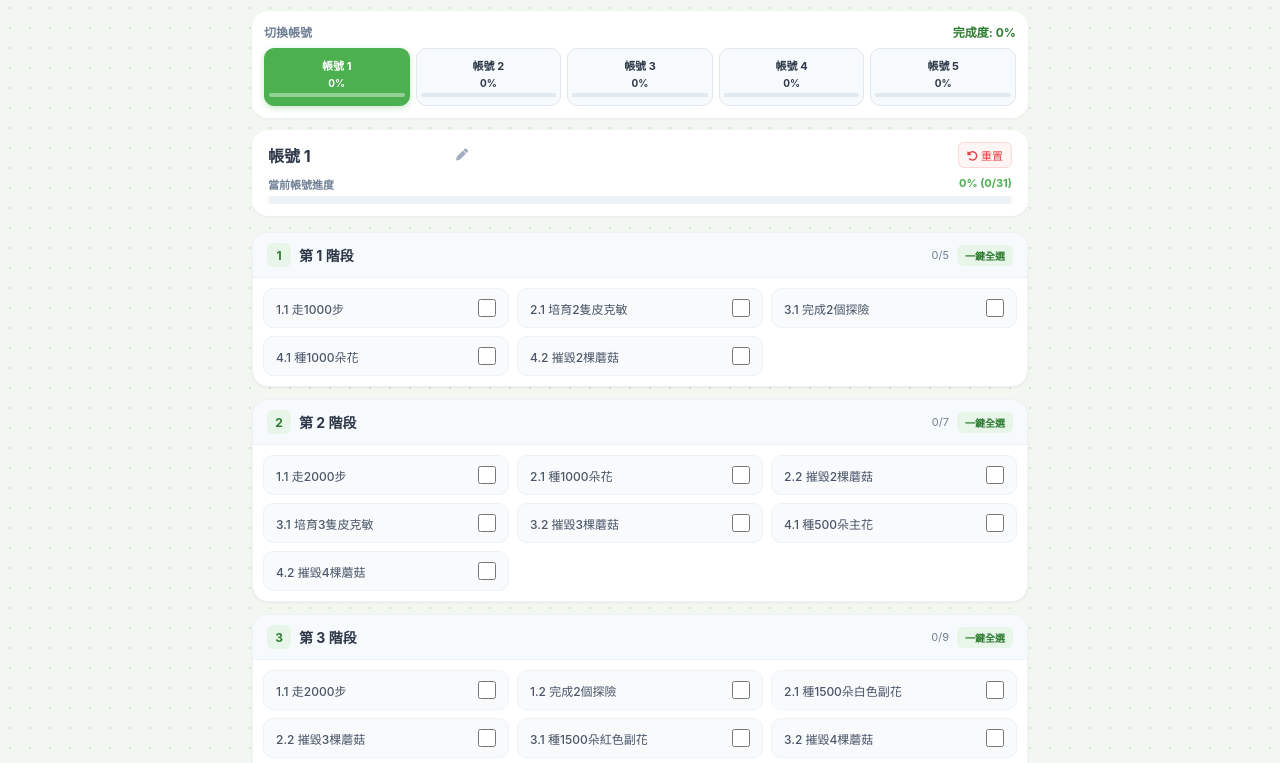
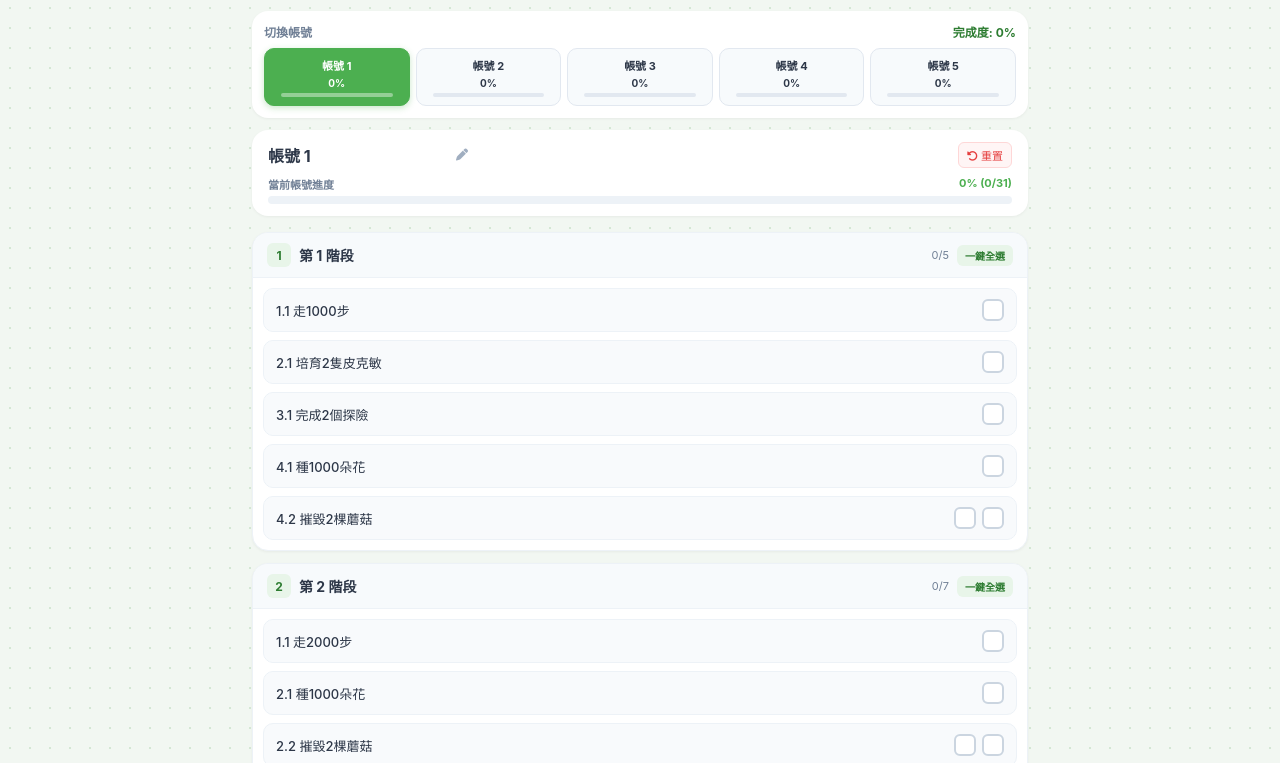
Before and after one commit to ccherry0172-collab/Pikmin-tracker-, a plain HTML site: page index.html in a window 1280 px wide. Shown: the part 62-825 px from the top of the page. Drawn offline with Linux system fonts and the light colour scheme.

Commit message:
Update index.html

```diff
--- a/index.html
+++ b/index.html
@@ -72,16 +72,18 @@
             justify-content: center;
             font-size: 18px;
             box-shadow: 0 2px 5px rgba(76, 175, 80, 0.3);
+            flex-shrink: 0;
         }
 
         .logo-text h1 {
-            font-size: 16px;
+            font-size: 15px;
             font-weight: 800;
             color: #1a202c;
             line-height: 1.2;
             display: flex;
             align-items: center;
             gap: 6px;
+            white-space: nowrap;
         }
 
         .tag {
@@ -91,6 +93,7 @@
             padding: 2px 6px;
             border-radius: 4px;
             font-weight: bold;
+            white-space: nowrap;
         }
 
         .logo-text p {
@@ -106,7 +109,7 @@
         .btn {
             border: none;
             outline: none;
-            padding: 6px 12px;
+            padding: 6px 10px;
             border-radius: 8px;
             font-size: 12px;
             font-weight: bold;
@@ -115,6 +118,7 @@
             align-items: center;
             gap: 4px;
             transition: all 0.2s;
+            white-space: nowrap;
         }
 
         .btn-primary {
@@ -164,7 +168,7 @@
             background: #f7fafc;
             border: 1px solid #e2e8f0;
             border-radius: 10px;
-            padding: 8px 4px;
+            padding: 8px 2px;
             text-align: center;
             cursor: pointer;
             display: flex;
@@ -196,7 +200,7 @@
         }
 
         .progress-bar-bg {
-            width: 100%;
+            width: 80%;
             height: 4px;
             background: #e2e8f0;
             border-radius: 2px;
@@ -363,8 +367,8 @@
 
         .tasks-grid {
             padding: 10px;
-            display: grid;
-            grid-template-columns: repeat(auto-fill, minmax(220px, 1fr));
+            display: flex;
+            flex-direction: column;
             gap: 8px;
         }
 
@@ -376,18 +380,18 @@
             display: flex;
             align-items: center;
             justify-content: space-between;
-            cursor: pointer;
             transition: background 0.15s;
         }
 
-        .task-item:active {
-            background: var(--primary-light);
+        .task-item.completed {
+            background: #f0fdf4;
+            border-color: #bbf7d0;
         }
 
         .task-label {
-            font-size: 12px;
+            font-size: 13px;
             font-weight: 500;
-            color: #4a5568;
+            color: #2d3748;
             flex: 1;
             padding-right: 8px;
         }
@@ -397,11 +401,36 @@
             color: #a0aec0;
         }
 
-        .task-checkbox {
-            width: 18px;
-            height: 18px;
-            accent-color: var(--primary);
+        /* 多重勾選框區域 */
+        .checkbox-group {
+            display: flex;
+            gap: 6px;
+            align-items: center;
+        }
+
+        .custom-checkbox {
+            width: 22px;
+            height: 22px;
+            border: 2px solid #cbd5e0;
+            border-radius: 6px;
+            background: white;
             cursor: pointer;
+            display: flex;
+            align-items: center;
+            justify-content: center;
+            transition: all 0.2s;
+        }
+
+        .custom-checkbox.checked {
+            background: var(--primary);
+            border-color: var(--primary);
+            color: white;
+        }
+
+        .custom-checkbox.checked::after {
+            content: '✓';
+            font-size: 14px;
+            font-weight: bold;
         }
 
         /* 彈出視窗 Modal */
@@ -565,55 +594,55 @@
                 stage: 1,
                 title: "第 1 階段",
                 substeps: [
-                    { id: "1_1_1", name: "1.1 走1000步" },
-                    { id: "1_2_1", name: "2.1 培育2隻皮克敏" },
-                    { id: "1_3_1", name: "3.1 完成2個探險" },
-                    { id: "1_4_1", name: "4.1 種1000朵花" },
-                    { id: "1_4_2", name: "4.2 摧毀2棵蘑菇" }
+                    { id: "1_1_1", name: "1.1 走1000步", count: 1 },
+                    { id: "1_2_1", name: "2.1 培育2隻皮克敏", count: 1 },
+                    { id: "1_3_1", name: "3.1 完成2個探險", count: 1 },
+                    { id: "1_4_1", name: "4.1 種1000朵花", count: 1 },
+                    { id: "1_4_2", name: "4.2 摧毀2棵蘑菇", count: 2 }
                 ]
             },
             {
                 stage: 2,
                 title: "第 2 階段",
                 substeps: [
-                    { id: "2_1_1", name: "1.1 走2000步" },
-                    { id: "2_2_1", name: "2.1 種1000朵花" },
-                    { id: "2_2_2", name: "2.2 摧毀2棵蘑菇" },
-                    { id: "2_3_1", name: "3.1 培育3隻皮克敏" },
-                    { id: "2_3_2", name: "3.2 摧毀3棵蘑菇" },
-                    { id: "2_4_1", name: "4.1 種500朵主花" },
-                    { id: "2_4_2", name: "4.2 摧毀4棵蘑菇" }
+                    { id: "2_1_1", name: "1.1 走2000步", count: 1 },
+                    { id: "2_2_1", name: "2.1 種1000朵花", count: 1 },
+                    { id: "2_2_2", name: "2.2 摧毀2棵蘑菇", count: 2 },
+                    { id: "2_3_1", name: "3.1 培育3隻皮克敏", count: 1 },
+                    { id: "2_3_2", name: "3.2 摧毀3棵蘑菇", count: 3 },
+                    { id: "2_4_1", name: "4.1 種500朵主花", count: 1 },
+                    { id: "2_4_2", name: "4.2 摧毀4棵蘑菇", count: 4 }
                 ]
             },
             {
                 stage: 3,
                 title: "第 3 階段",
                 substeps: [
-                    { id: "3_1_1", name: "1.1 走2000步" },
-                    { id: "3_1_2", name: "1.2 完成2個探險" },
-                    { id: "3_2_1", name: "2.1 種1500朵白色副花" },
-                    { id: "3_2_2", name: "2.2 摧毀3棵蘑菇" },
-                    { id: "3_3_1", name: "3.1 種1500朵紅色副花" },
-                    { id: "3_3_2", name: "3.2 摧毀4棵蘑菇" },
-                    { id: "3_4_1", name: "4.1 種1500朵黃色副花" },
-                    { id: "3_4_2", name: "4.2 種2000朵紅色主花" },
-                    { id: "3_4_3", name: "4.3 摧毀5棵蘑菇" }
+                    { id: "3_1_1", name: "1.1 走2000步", count: 1 },
+                    { id: "3_1_2", name: "1.2 完成2個探險", count: 1 },
+                    { id: "3_2_1", name: "2.1 種1500朵白色副花", count: 1 },
+                    { id: "3_2_2", name: "2.2 摧毀3棵蘑菇", count: 3 },
+                    { id: "3_3_1", name: "3.1 種1500朵紅色副花", count: 1 },
+                    { id: "3_3_2", name: "3.2 摧毀4棵蘑菇", count: 4 },
+                    { id: "3_4_1", name: "4.1 種1500朵黃色副花", count: 1 },
+                    { id: "3_4_2", name: "4.2 種2000朵紅色主花", count: 1 },
+                    { id: "3_4_3", name: "4.3 摧毀5棵蘑菇", count: 5 }
                 ]
             },
             {
                 stage: 4,
                 title: "第 4 階段",
                 substeps: [
-                    { id: "4_1_1", name: "1.1 完成3個探險" },
-                    { id: "4_1_2", name: "1.2 摧毀3棵蘑菇" },
-                    { id: "4_2_1", name: "2.1 種2000朵白色主花" },
-                    { id: "4_2_2", name: "2.2 摧毀4棵蘑菇" },
-                    { id: "4_3_1", name: "3.1 種2000朵黃色主花" },
-                    { id: "4_3_2", name: "3.2 種1000朵藍色副花" },
-                    { id: "4_3_3", name: "3.3 摧毀4棵蘑菇" },
-                    { id: "4_4_1", name: "4.1 種2000朵藍色主花" },
-                    { id: "4_4_2", name: "4.2 種2500朵副花" },
-                    { id: "4_4_3", name: "4.3 摧毀5棵蘑菇" }
+                    { id: "4_1_1", name: "1.1 完成3個探險", count: 1 },
+                    { id: "4_1_2", name: "1.2 摧毀3棵蘑菇", count: 3 },
+                    { id: "4_2_1", name: "2.1 種2000朵白色主花", count: 1 },
+                    { id: "4_2_2", name: "2.2 摧毀4棵蘑菇", count: 4 },
+                    { id: "4_3_1", name: "3.1 種2000朵黃色主花", count: 1 },
+                    { id: "4_3_2", name: "3.2 種1000朵藍色副花", count: 1 },
+                    { id: "4_3_3", name: "3.3 摧毀4棵蘑菇", count: 4 },
+                    { id: "4_4_1", name: "4.1 種2000朵藍色主花", count: 1 },
+                    { id: "4_4_2", name: "4.2 種2500朵副花", count: 1 },
+                    { id: "4_4_3", name: "4.3 摧毀5棵蘑菇", count: 5 }
                 ]
             }
         ];
@@ -658,13 +687,27 @@
             renderStages();
         }
 
+        function isTaskFullyCompleted(accTasks, taskId, totalCount) {
+            const progress = accTasks[taskId] || 0;
+            return progress >= totalCount;
+        }
+
         function renderTabs() {
             const container = document.getElementById('accountTabs');
             container.innerHTML = '';
 
             appData.accounts.forEach(acc => {
                 const isActive = acc.id === appData.activeAccountId;
-                const completedCount = Object.values(acc.tasks || {}).filter(Boolean).length;
+                let completedCount = 0;
+
+                STAGE_DATA.forEach(stage => {
+                    stage.substeps.forEach(sub => {
+                        if (isTaskFullyCompleted(acc.tasks || {}, sub.id, sub.count)) {
+                            completedCount++;
+                        }
+                    });
+                });
+
                 const percent = Math.round((completedCount / TOTAL_TASKS_COUNT) * 100);
 
                 const tab = document.createElement('div');
@@ -686,7 +729,15 @@
             const currentAcc = getActiveAccount();
             document.getElementById('accountNameInput').value = currentAcc.name;
 
-            const completedCount = Object.values(currentAcc.tasks || {}).filter(Boolean).length;
+            let completedCount = 0;
+            STAGE_DATA.forEach(stage => {
+                stage.substeps.forEach(sub => {
+                    if (isTaskFullyCompleted(currentAcc.tasks || {}, sub.id, sub.count)) {
+                        completedCount++;
+                    }
+                });
+            });
+
             const percent = Math.round((completedCount / TOTAL_TASKS_COUNT) * 100);
 
             document.getElementById('activeAccountPercent').textContent = `${percent}% (${completedCount}/${TOTAL_TASKS_COUNT})`;
@@ -703,8 +754,11 @@
             STAGE_DATA.forEach(stageInfo => {
                 const totalInStage = stageInfo.substeps.length;
                 let doneInStage = 0;
+
                 stageInfo.substeps.forEach(s => {
-                    if (currentAcc.tasks[s.id]) doneInStage++;
+                    if (isTaskFullyCompleted(currentAcc.tasks || {}, s.id, s.count)) {
+                        doneInStage++;
+                    }
                 });
                 const isStageComplete = doneInStage === totalInStage;
 
@@ -713,11 +767,23 @@
 
                 let tasksHtml = '';
                 stageInfo.substeps.forEach(substep => {
-                    const isChecked = !!currentAcc.tasks[substep.id];
+                    const currentProgress = currentAcc.tasks[substep.id] || 0;
+                    const isFullyDone = currentProgress >= substep.count;
+
+                    let boxesHtml = '';
+                    for (let i = 1; i <= substep.count; i++) {
+                        const isChecked = currentProgress >= i;
+                        boxesHtml += `
+                            <div class="custom-checkbox ${isChecked ? 'checked' : ''}"
+                                 onclick="toggleTaskSubCount('${substep.id}', ${i}, ${substep.count})">
+                            </div>
+                        `;
+                    }
+
                     tasksHtml += `
-                        <div class="task-item ${isChecked ? 'completed' : ''}" onclick="toggleTask('${substep.id}')">
+                        <div class="task-item ${isFullyDone ? 'completed' : ''}">
                             <span class="task-label">${substep.name}</span>
-                            <input type="checkbox" class="task-checkbox" ${isChecked ? 'checked' : ''} onclick="event.stopPropagation(); toggleTask('${substep.id}')">
+                            <div class="checkbox-group">${boxesHtml}</div>
                         </div>
                     `;
                 });
@@ -752,10 +818,17 @@
             renderApp();
         }
 
-        function toggleTask(taskId) {
+        function toggleTaskSubCount(taskId, boxIndex, maxCount) {
             const acc = getActiveAccount();
             if (!acc.tasks) acc.tasks = {};
-            acc.tasks[taskId] = !acc.tasks[taskId];
+
+            const current = acc.tasks[taskId] || 0;
+            if (current >= boxIndex) {
+                acc.tasks[taskId] = boxIndex - 1;
+            } else {
+                acc.tasks[taskId] = boxIndex;
+            }
+
             saveToLocalStorage();
             renderApp();
         }
@@ -767,7 +840,7 @@
             const stageInfo = STAGE_DATA.find(s => s.stage === stageNum);
             if (stageInfo) {
                 stageInfo.substeps.forEach(sub => {
-                    acc.tasks[sub.id] = setComplete;
+                    acc.tasks[sub.id] = setComplete ? sub.count : 0;
                 });
             }
             saveToLocalStorage();
@@ -808,7 +881,15 @@
             container.innerHTML = '';
 
             appData.accounts.forEach(acc => {
-                const completedCount = Object.values(acc.tasks || {}).filter(Boolean).length;
+                let completedCount = 0;
+                STAGE_DATA.forEach(stage => {
+                    stage.substeps.forEach(sub => {
+                        if (isTaskFullyCompleted(acc.tasks || {}, sub.id, sub.count)) {
+                            completedCount++;
+                        }
+                    });
+                });
+
                 const percent = Math.round((completedCount / TOTAL_TASKS_COUNT) * 100);
 
                 const card = document.createElement('div');
@@ -818,7 +899,7 @@
                         <span>${escapeHtml(acc.name)}</span>
                         <span style="color:var(--primary);">${percent}%</span>
                     </div>
-                    <div class="progress-bar-bg" style="height:6px; margin-bottom:6px;">
+                    <div class="progress-bar-bg" style="height:6px; margin-bottom:6px; width:100%;">
                         <div class="progress-bar-fill" style="width:${percent}%"></div>
                     </div>
                 `;
```
